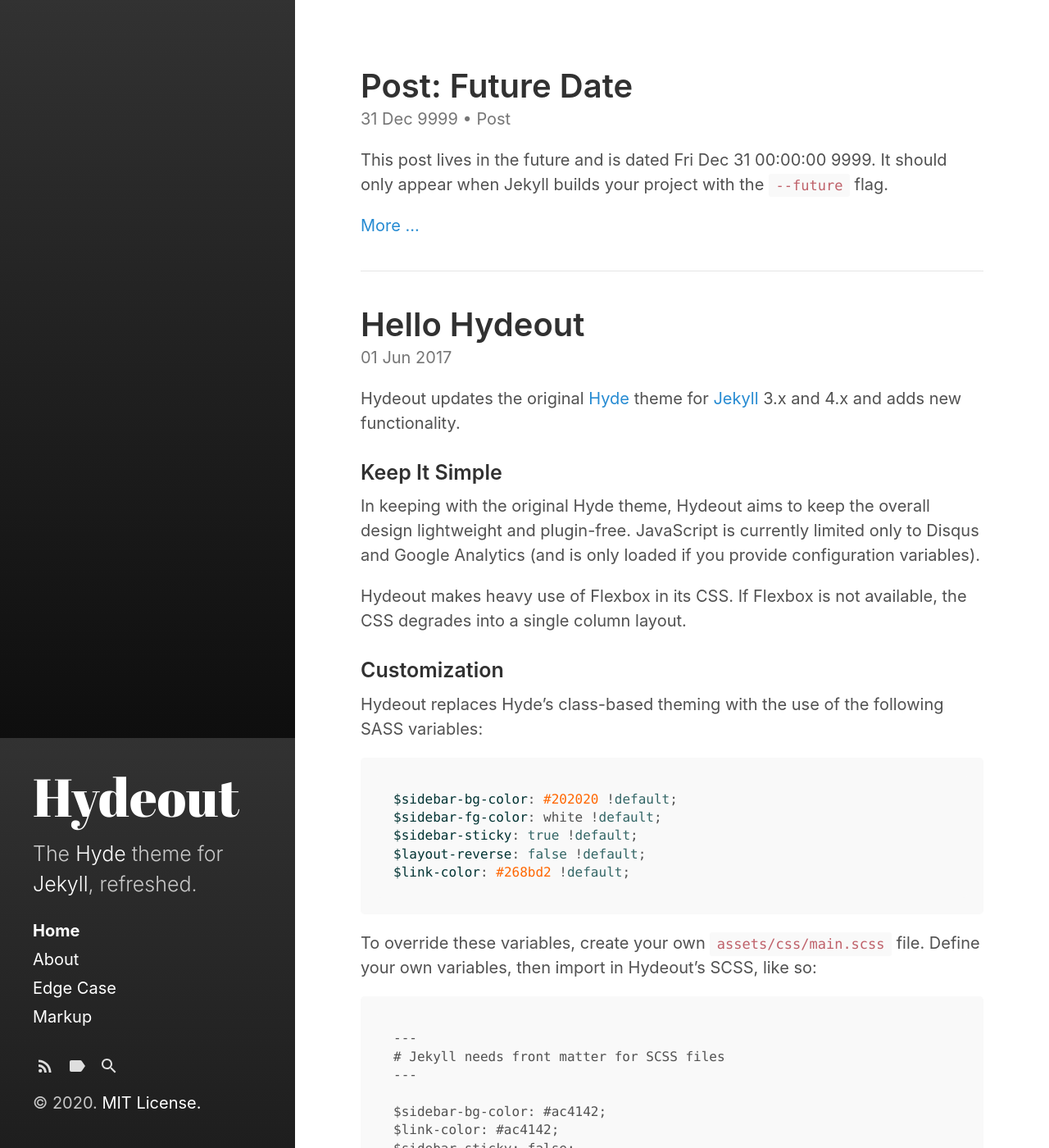
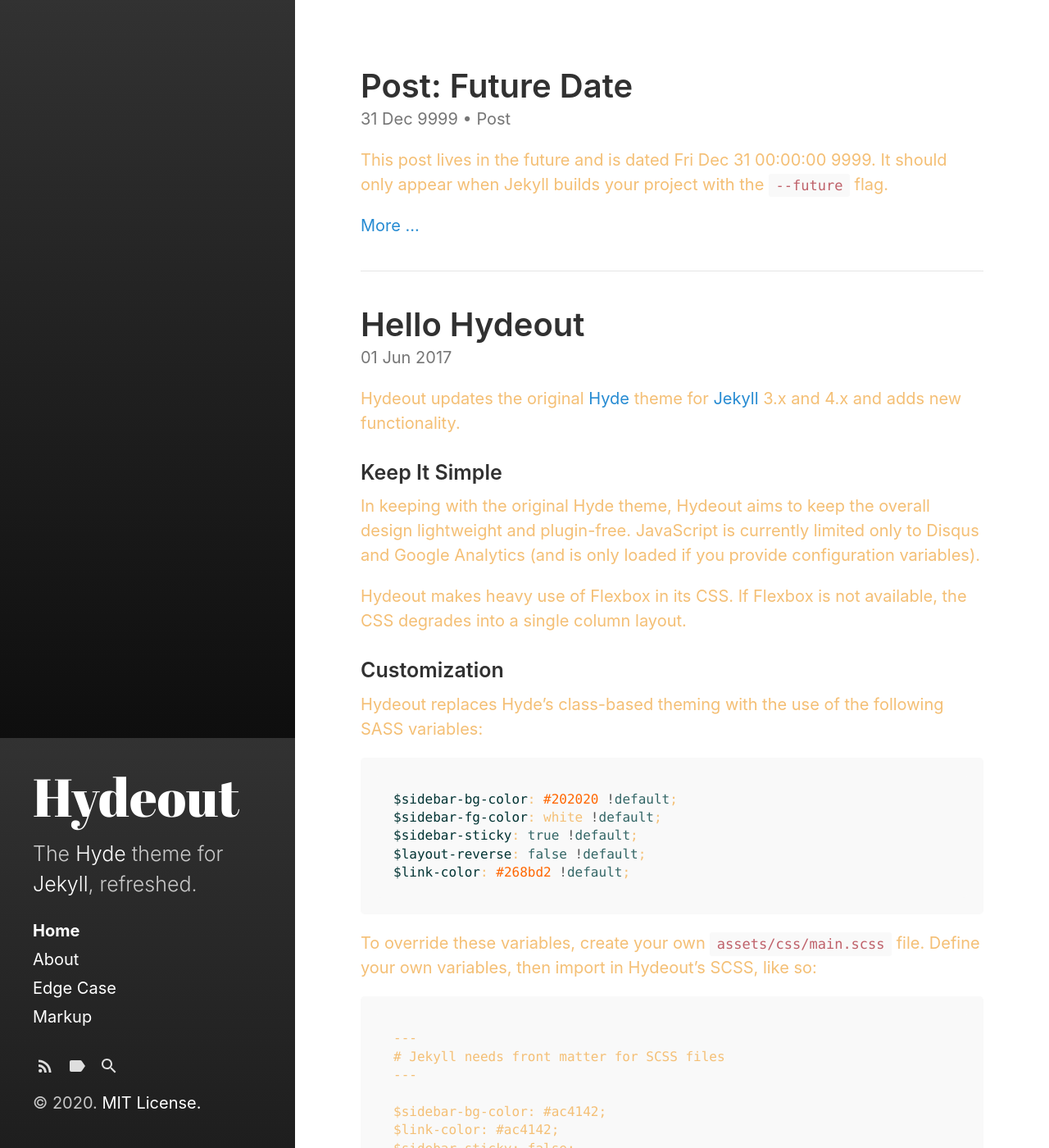
Before and after one commit to roshpr/roshpr.github.com, a Jekyll site: the page built from index.html, in a window 1280 px wide and 1400 px high. Shown: the whole window at 82% size. Built offline with Jekyll 4.4.1, drawn with Linux system fonts in a browser that asks for light colours; the list of posts is cut into pages by our own code.

```diff
--- a/_sass/hydeout/_variables.scss
+++ b/_sass/hydeout/_variables.scss
@@ -4,6 +4,8 @@
 $gray-4: #767676 !default;
 $gray-5: #515151 !default;
 $gray-6: #313131 !default;
+
+$yellow: #f4bf75 !default;
 
 $red: #ac4142 !default;
 $orange: #d28445 !default;
@@ -17,7 +19,8 @@
 $root-font-size: 1rem !default;
 $root-line-height: 1.5 !default;
 
-$body-color: $gray-5 !default;
+//$body-color: $gray-5 !default;
+$body-color: $yellow !default;
 $body-muted: $gray-4 !default;
 $body-bg: #fff !default;
 $link-color: $blue !default;
```
